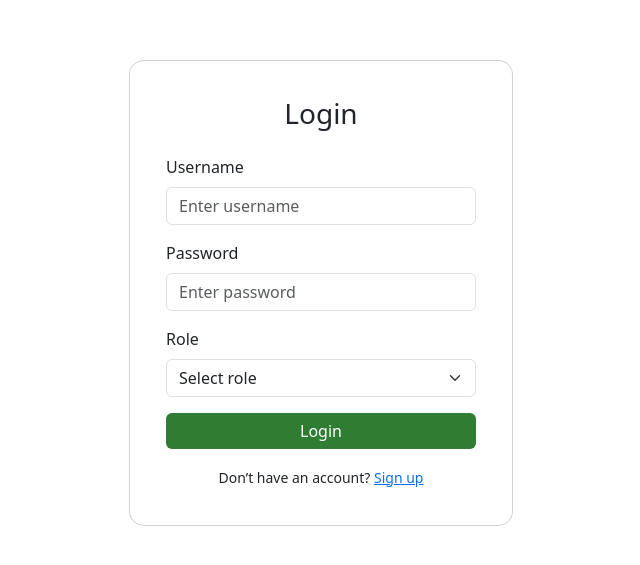
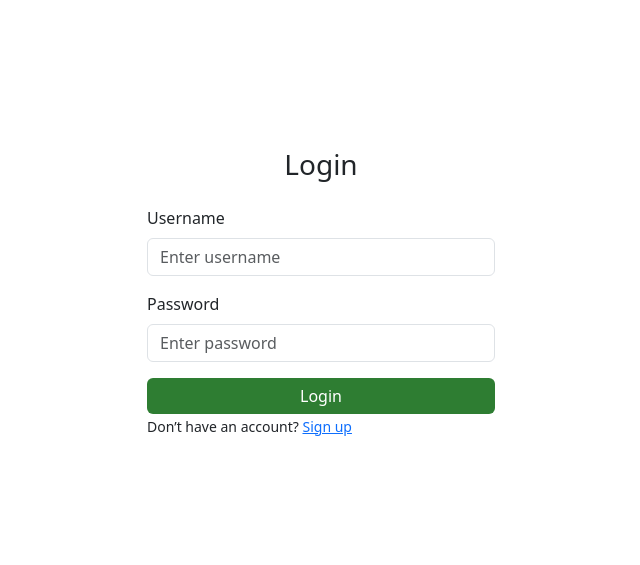
Before and after one commit to Ansil05/CMS_REACT_FRONTEND, a React (Vite) app: page /login in a window 1280 px wide. Shown: the part 107-672 px from the top of the page, without its empty margins (319-959 px from the left). Built offline with nearby package versions, Linux system fonts and the light colour scheme.

Commit message:
just added login

```diff
--- /dev/null
+++ b/src/components/Auth/LoginContainer.jsx
@@ -0,0 +1,61 @@
+import React, { useState } from "react";
+import { useNavigate } from "react-router-dom";
+import LoginForm from "./LoginForm";
+import api from "../../services/api";
+import { useAuth } from '../../context/AuthContext';
+
+
+
+const LoginContainer = () => {
+  const { login } = useAuth();
+  const navigate = useNavigate();
+  const [formData, setFormData] = useState({ username: "", password: "" });
+  const [error, setError] = useState("");
+  const [loading, setLoading] = useState(false);
+
+  const handleChange = (e) => {
+    setFormData({ ...formData, [e.target.name]: e.target.value });
+  };
+
+  const handleSubmit = async (e) => {
+    e.preventDefault();
+    setError("");
+    setLoading(true);
+
+    try {
+      const response = await api.post("auth/login/", formData);
+
+      const accessToken = response.data.tokens.access;
+      const refreshToken = response.data.tokens.refresh;
+      const role = response.data.role;
+
+      localStorage.setItem("accessToken", accessToken);
+      localStorage.setItem("refreshToken", refreshToken);
+      localStorage.setItem("role",role);
+
+      console.log(localStorage);
+
+      login();
+    } catch (err) {
+      if (err.response && err.response.status === 401) {
+        setError("Invalid username or password");
+      } else {
+        setError("Something went wrong. Please try again.");
+      }
+    } finally {
+      setLoading(false);
+    }
+  };
+
+  return (
+    <LoginForm
+      formData={formData}
+      handleChange={handleChange}
+      handleSubmit={handleSubmit}
+      error={error}
+      loading={loading}
+    />
+  );
+};
+
+export default LoginContainer;
--- /dev/null
+++ b/src/components/Auth/LoginForm.jsx
@@ -0,0 +1,49 @@
+import React from "react";
+import { Form, Button, Alert } from "react-bootstrap";
+
+const LoginForm = ({ formData, handleChange, handleSubmit, error, loading }) => {
+  return (
+    <Form onSubmit={handleSubmit}>
+      {error && <Alert variant="danger">{error}</Alert>}
+
+      <Form.Group className="mb-3" controlId="formUsername">
+        <Form.Label>Username</Form.Label>
+        <Form.Control
+          type="text"
+          placeholder="Enter username"
+          name="username"
+          value={formData.username}
+          onChange={handleChange}
+          required
+        />
+      </Form.Group>
+
+      <Form.Group className="mb-3" controlId="formPassword">
+        <Form.Label>Password</Form.Label>
+        <Form.Control
+          type="password"
+          placeholder="Enter password"
+          name="password"
+          value={formData.password}
+          onChange={handleChange}
+          required
+        />
+      </Form.Group>
+
+      <Button
+        style={{background:"#2e7d32",color:"white",border:"none"}}
+        type="submit"
+        className="w-100"
+        disabled={loading}
+      >
+        {loading ? "Logging in..." : "Login"}
+      </Button>
+      <small>
+                  Don’t have an account? <a href="/signup">Sign up</a>
+                </small>
+    </Form>
+
+  );
+};
+
+export default LoginForm;
--- a/src/context/AuthContext.jsx
+++ b/src/context/AuthContext.jsx
@@ -15,12 +15,12 @@ export const AuthProvider = ({ children }) => {
   // Mock login - always succeeds
   const login = async (credentials) => {
     setIsAuthenticated(true);
-    setUser({
-      id: 1,
-      username: credentials.username || 'receptionist',
-      email: credentials.email || 'receptionist@clinic.com',
-      role: 'receptionist'
-    });
+    // setUser({
+    //   id: 1,
+    //   username: credentials.username || 'receptionist',
+    //   email: credentials.email || 'receptionist@clinic.com',
+    //   role: 'receptionist'
+    // });
     return true;
   };
 
--- a/src/pages/auth/Login.jsx
+++ b/src/pages/auth/Login.jsx
@@ -3,6 +3,7 @@ import { useAuth } from '../../context/AuthContext';
 import { useRole } from '../../context/RoleContext';
 import React, { useState } from "react";
 import { Form, Button, Card, Container, Row, Col, Alert, Spinner } from "react-bootstrap";
+import LoginContainer from '../../components/Auth/LoginContainer';
 
 const Login = () => {
   console.log("Rendering Login component");
@@ -47,72 +48,14 @@ const Login = () => {
     }, 800);
   };
 
-  return (
-    <Container className="d-flex justify-content-center align-items-center min-vh-100">
-      <Row>
-        <Col>
-          <Card style={{ width: "24rem", padding: "20px", borderRadius: "15px" }}>
-            <Card.Body>
-              <h3 className="text-center mb-4">Login</h3>
-
-              {error && <Alert variant="danger">{error}</Alert>}
-
-              <Form onSubmit={handleLogin}>
-                <Form.Group className="mb-3" controlId="username">
-                  <Form.Label>Username</Form.Label>
-                  <Form.Control
-                    type="text"
-                    placeholder="Enter username"
-                    name="username"
-                    value={formData.username}
-                    onChange={handleChange}
-                    required
-                  />
-                </Form.Group>
-
-                <Form.Group className="mb-3" controlId="password">
-                  <Form.Label>Password</Form.Label>
-                  <Form.Control
-                    type="password"
-                    placeholder="Enter password"
-                    name="password"
-                    value={formData.password}
-                    onChange={handleChange}
-                    required
-                  />
-                </Form.Group>
-
-                <Form.Group className="mb-3" controlId="role">
-                  <Form.Label>Role</Form.Label>
-                  <Form.Select
-                    name="role"
-                    value={formData.role}
-                    onChange={handleChange}
-                    required
-                  >
-                    <option value="">Select role</option>
-                    <option value="admin">Admin</option>
-                    <option value="receptionist">Receptionist</option>
-                    <option value="doctor">Doctor</option>
-                    <option value="pharmacist">Pharmacist</option>
-                    <option value="labTechnician">Lab Technician</option>
-                  </Form.Select>
-                </Form.Group>
-
-                <div className="d-grid">
-                  <Button style={{background:"#2e7d32",color:"white",border:"none"}} type="submit" disabled={loading}>
-                    {loading ? <Spinner size="sm" animation="border" /> : "Login"}
-                  </Button>
-                </div>
-              </Form>
-
-              <div className="text-center mt-3">
-                <small>
-                  Don’t have an account? <a href="/signup">Sign up</a>
-                </small>
-              </div>
-            </Card.Body>
-          </Card>
+  return (<Container
+      className="d-flex justify-content-center align-items-center"
+      style={{ minHeight: "100vh" }}
+    >
+      <Row className="w-100">
+        <Col md={{ span: 4, offset: 4 }}>
+          <h3 className="text-center mb-4">Login</h3>
+          <LoginContainer />
         </Col>
       </Row>
     </Container>
```
Also changed, not shown: 1 other file (tests, documents, lock files or other folders).
